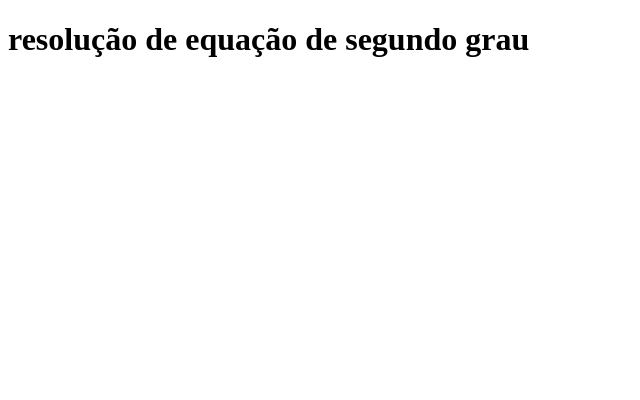
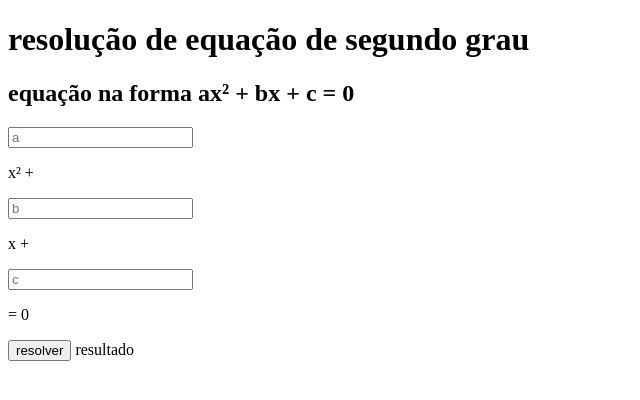
Before and after one commit to viniciusdelemos972/calculadora0fun-o, a plain HTML site: page index.html in a window 1280 px wide. Shown: the whole page, without its empty margins (0-640 px from the left). Drawn offline with Linux system fonts and the light colour scheme.

Commit message:
Add files via upload

```diff
--- a/index.html
+++ b/index.html
@@ -7,6 +7,15 @@
 <body>
 <script> src="script.js"</script>
 <h1>resolução de equação de segundo grau</h1>
+<h2>equação na forma ax² + bx + c = 0</h2>
+<input type="text" placeholder="a">
+<p>x² +</p>
+<input type="text" placeholder="b">
+<p>x +</p>
+<input type="text" placeholder="c">
+<p>= 0</p>
+<button>resolver</button>
+<span>resultado</span>
 
 </body>
 </html>
```
Also changed, not shown: script.js (+18 -0 lines).
